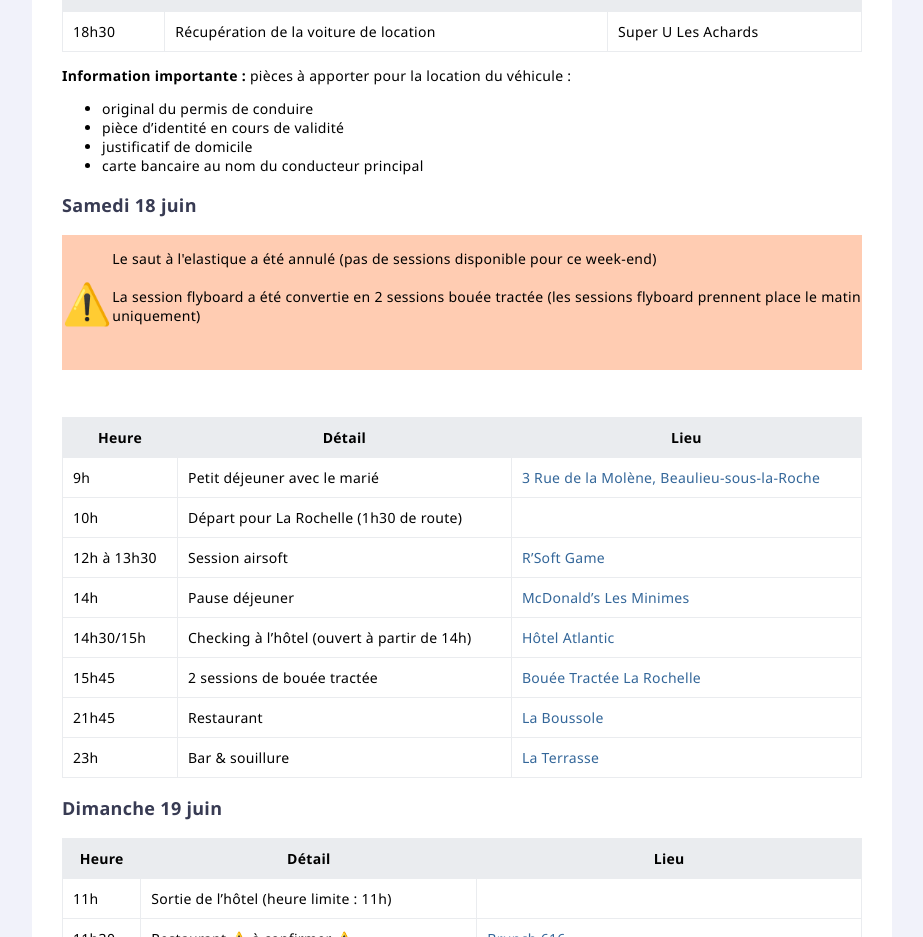
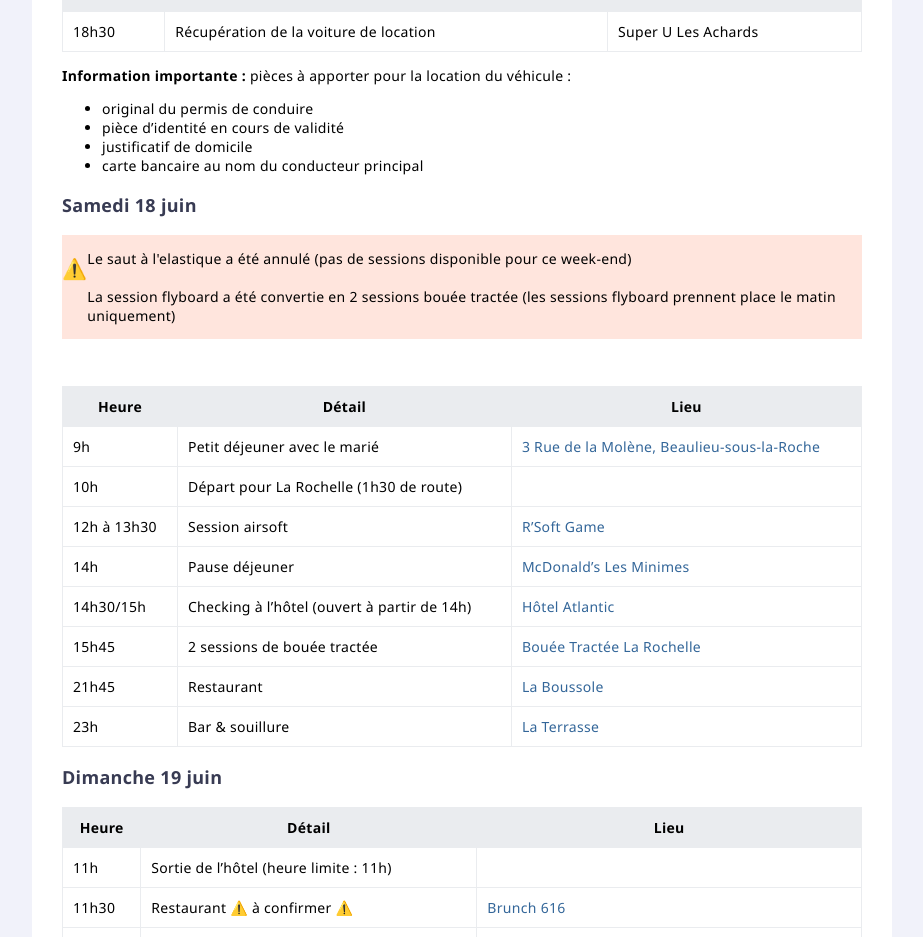
Before and after one commit to leobouard/leobouard.github.io, a Jekyll site: the page built from evg/index.md, in a window 1280 px wide. Shown: the part 327-1264 px from the top of the page, without its empty margins (198-1121 px from the left). Built offline with Jekyll 4.4.1, drawn with Linux system fonts in a browser that asks for light colours; our own code applies the rules of GitHub Pages for plain Markdown files.

Commit message:
Update index.md

```diff
--- a/evg/index.md
+++ b/evg/index.md
@@ -24,8 +24,8 @@ Heure | Détail | Lieu
 
 ### Samedi 18 juin
 
-<div style="background-color: #FFCCB2; display: flex;">
-  <div><p style="font-size: 40px;">  ⚠️  </p></div>
+<div style="background-color: #FFE5DD; display: flex;">
+  <div><p style="font-size: 20px;">⚠️</p></div>
   <div>
     <p>Le saut à l'elastique a été annulé (pas de sessions disponible pour ce week-end)<br><br>La session flyboard a été convertie en 2 sessions bouée tractée (les sessions flyboard prennent place le matin uniquement)</p>
   </div>
```
